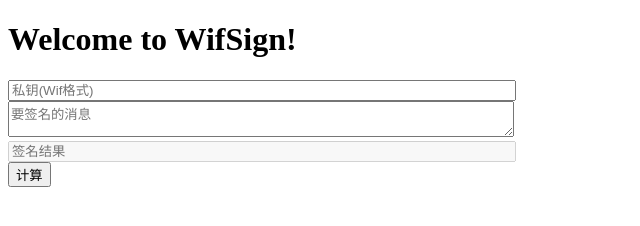
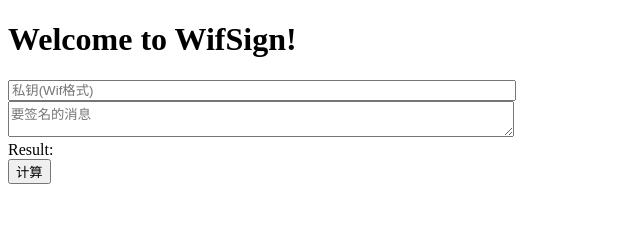
Before and after one commit to pluswave/WifSign, a website built with webpack: page index.html in a window 1280 px wide. Both pictures are taken after a click on the button "计算". Shown: the whole page, without its empty margins (0-640 px from the left). Built offline with nearby package versions, Linux system fonts and the light colour scheme; some packages are replaced by stand-ins of ours; files whose address does not match are found by name.

Commit message:
small style adjustment

```diff
--- a/index.html
+++ b/index.html
@@ -11,7 +11,8 @@
     <div id="app">
         <input type="text" id="wif" placeholder="私钥(Wif格式)" > <br/>
         <textarea type="text" id="message" placeholder="要签名的消息"></textarea> <br/>
-        <input type="text" id="result" disabled placeholder="签名结果" > <br/>
+        Result: <br/>
+        <div id="result"></div>
         <button onclick="calculate()">计算</button>
     </div>
 </main>
--- a/src/js/app.js
+++ b/src/js/app.js
@@ -6,5 +6,5 @@
     var pkey = bitsharesjs.PrivateKey.fromWif(document.getElementById('wif').value);
     var message = document.getElementById('message').value;
     var result = bitsharesjs.Signature.signBuffer(new Buffer(message, 'utf8'), pkey);
-    document.getElementById('result').value = result.toHex();
+    document.getElementById('result').innerHTML = result.toHex();
 }
```
